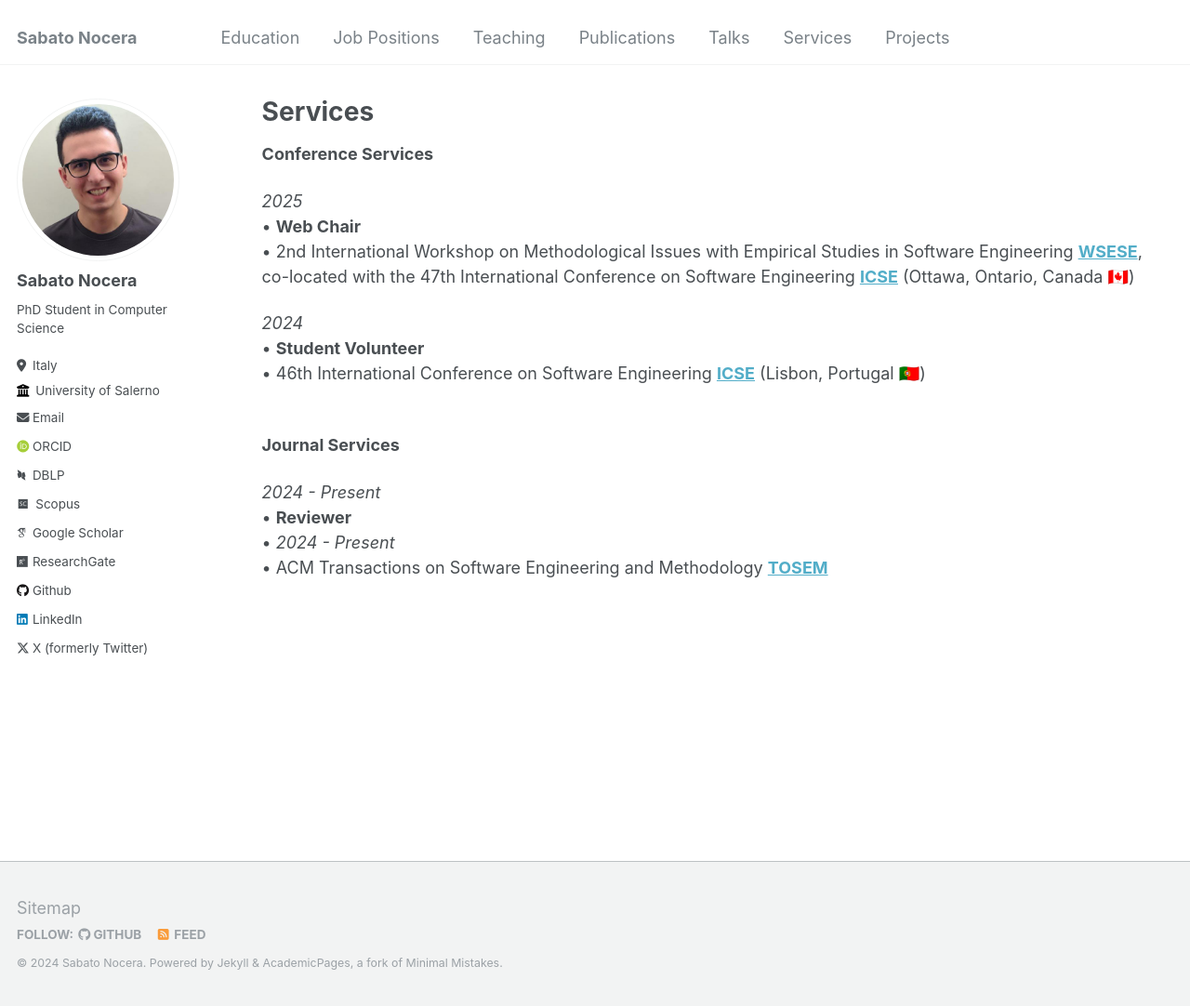
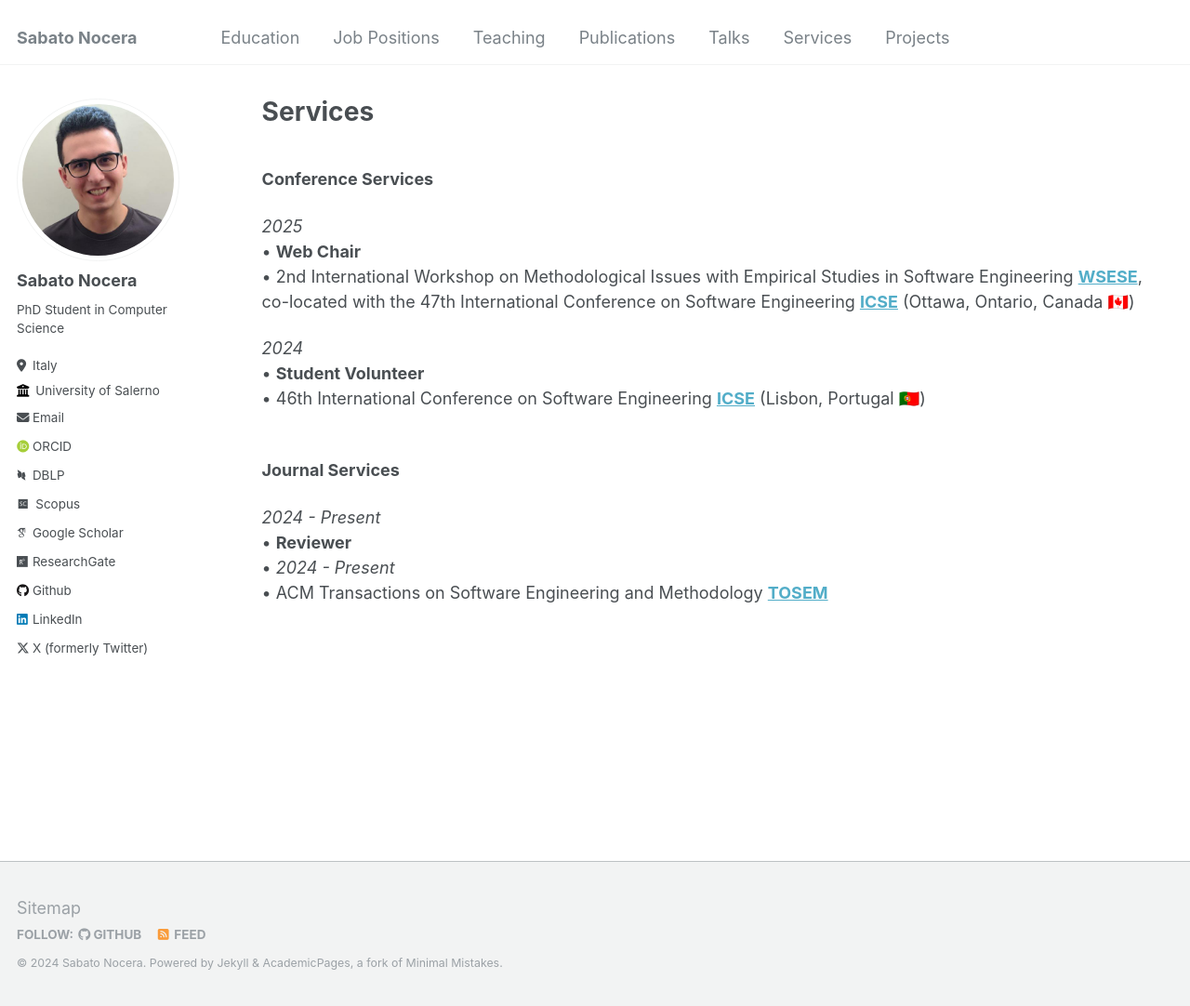
Before and after one commit to sabato-nocera/sabato-nocera.github.io, a Jekyll site: the page built from _pages/services.md, in a window 1280 px wide and 1082 px high. Shown: the whole window at 93% size. Built offline with Jekyll 4.4.1, drawn with Linux system fonts in a browser that asks for light colours; some web fonts are replaced.

```diff
--- a/_pages/services.md
+++ b/_pages/services.md
@@ -13,7 +13,7 @@ author_profile: true
 
 
 
-**Conference Services**<br/>
+<br/>**Conference Services**<br/>
 
 _2025<br/>_
 • **Web Chair**<br/>
```
